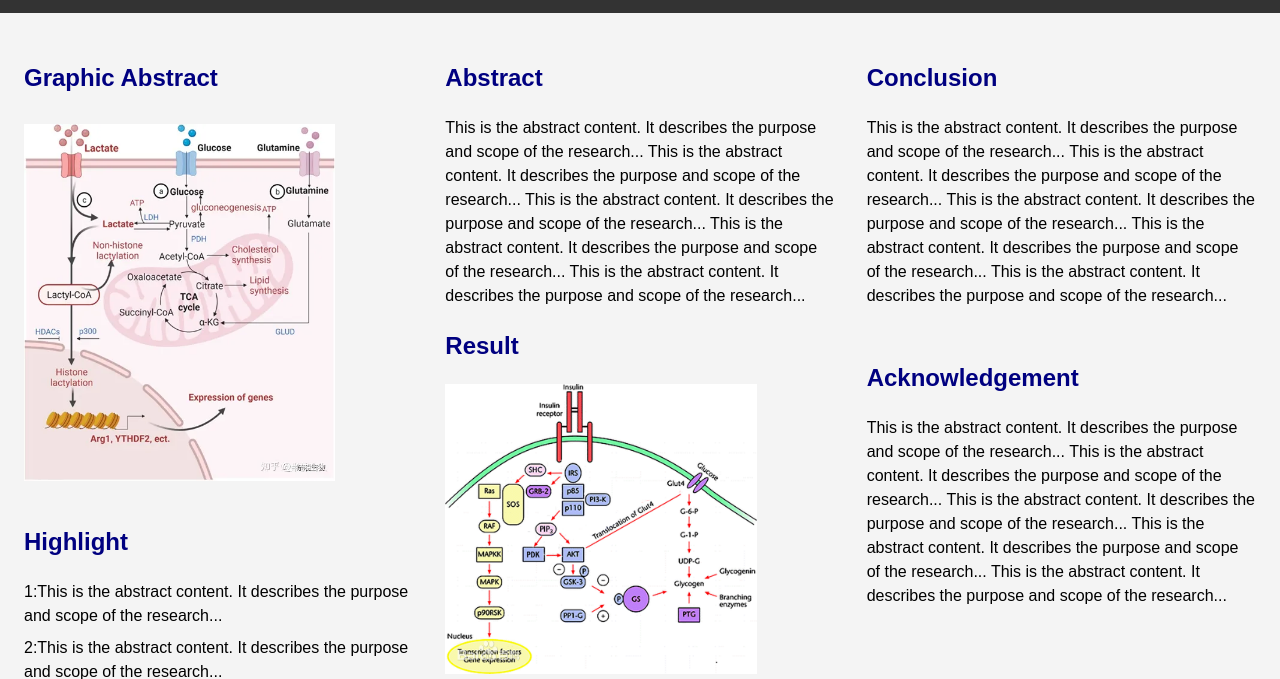
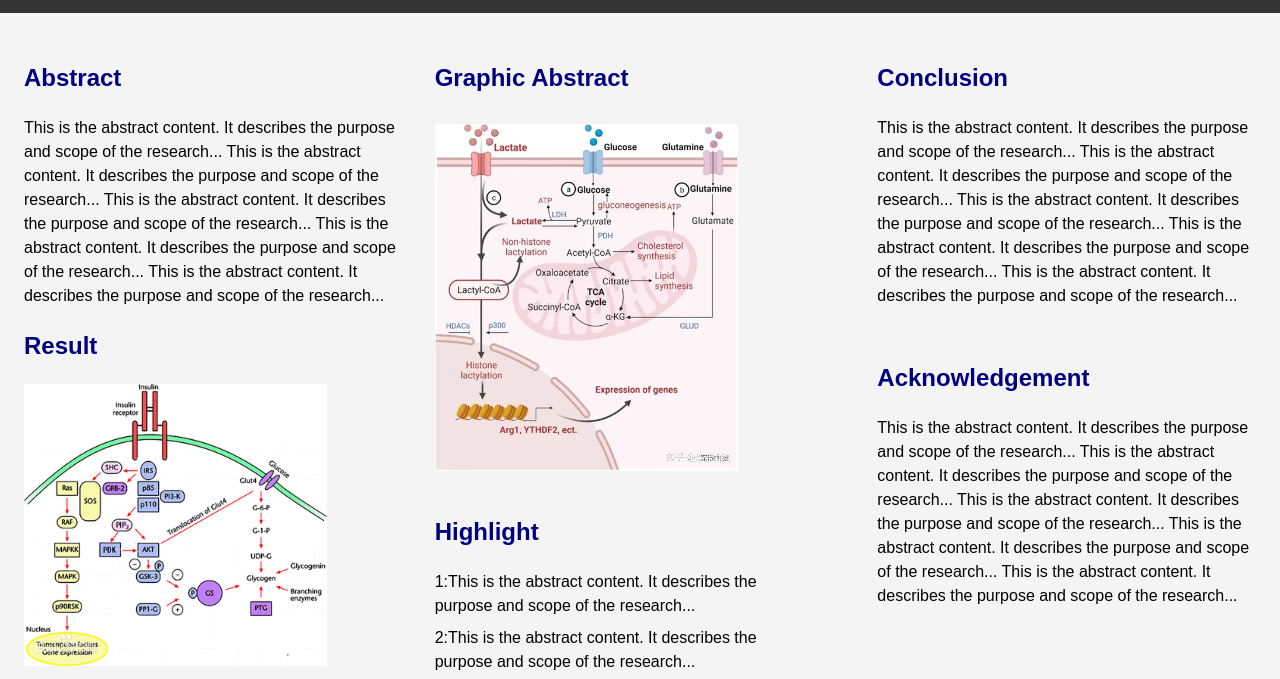
Before and after one commit to chunxiaolab/chunxiaolab.github.io, a plain HTML site: page index.html in a window 1280 px wide. Shown: the part 119-798 px from the top of the page. Drawn offline with Linux system fonts and the light colour scheme.

Commit message:
Update styles.css

```diff
--- a/styles.css
+++ b/styles.css
@@ -92,3 +92,20 @@ footer {
     width: 100%;
     bottom: 0;
 }
+
+@media (min-width: 768px) {
+    .about-container {
+        flex-direction: row;
+    }
+
+    .left {
+        order: 1;
+        max-width: 33%;
+        margin-right: 2rem;
+    }
+
+    .right {
+        order: 2;
+        max-width: 67%;
+    }
+}
```
